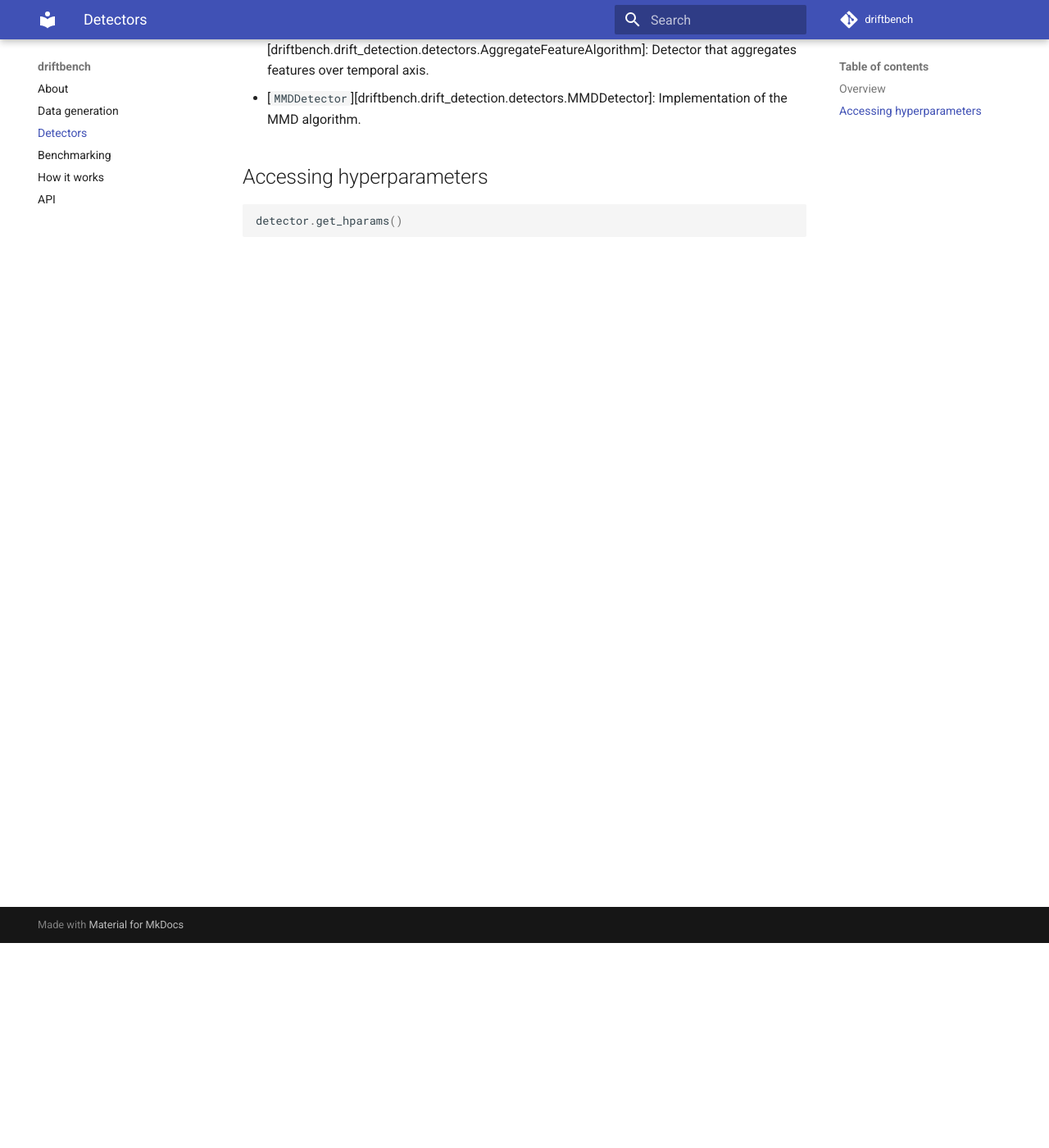
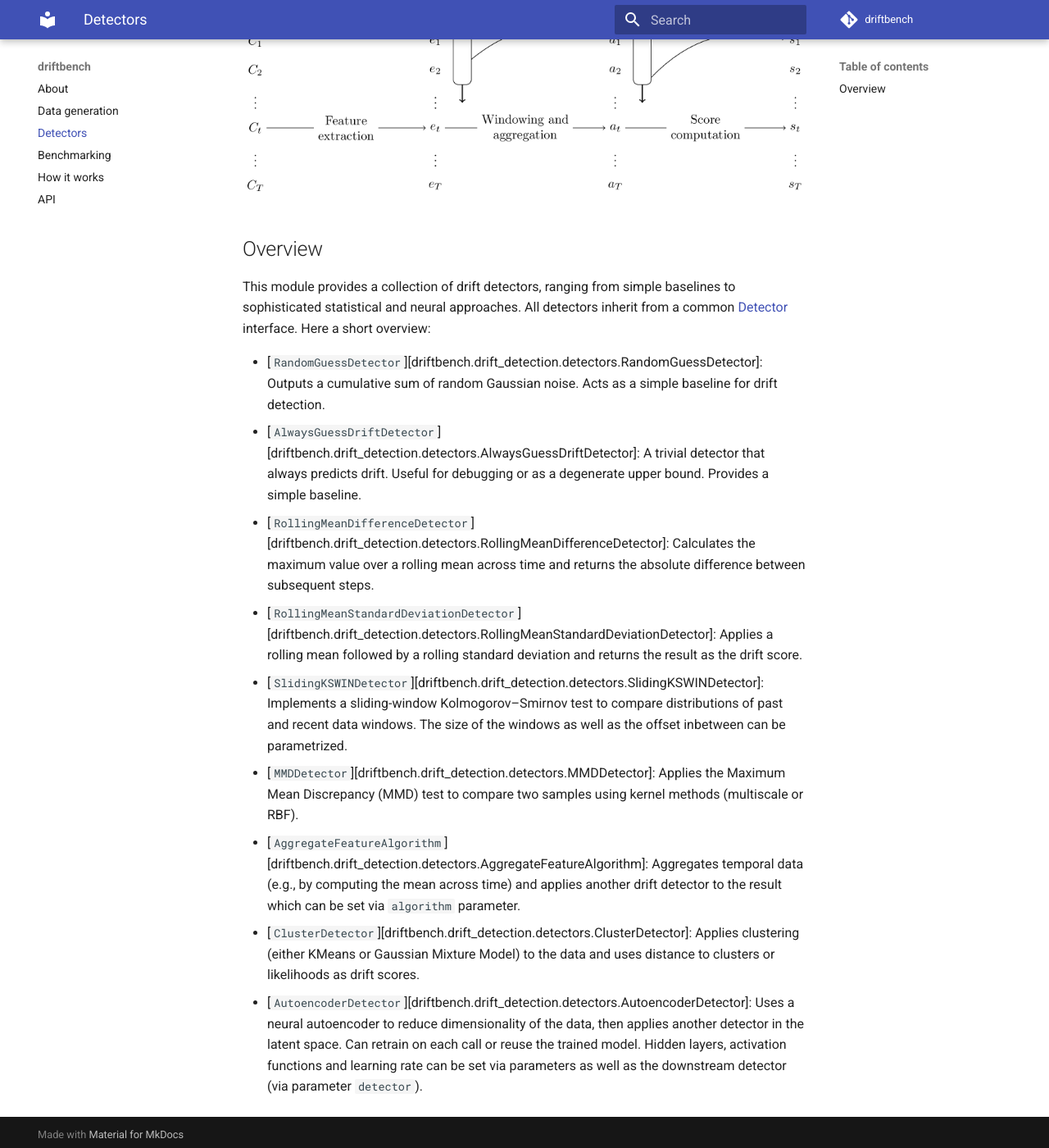
Before and after one commit to edgarWolf/driftbench, an MkDocs documentation site: the page built from docs/detectors.md, in a window 1280 px wide and 1400 px high, scrolled down 250 px. Shown: the whole window at 82% size. Built offline with MkDocs 1.6.1 and Material for MkDocs 9.7.7, drawn with Linux system fonts in a browser that asks for light colours; comment, search, counter and statistics services are not loaded; some of the changed text lies outside the part shown.

Commit message:
add documentation
Signed-off-by: Tobias Windisch <tobias.windisch@hs-kempten.de>

````diff
--- a/docs/detectors.md
+++ b/docs/detectors.md
@@ -1,18 +1,39 @@
-
 # Detectors
 
-## Overview
+Generally, the detection paradigm of `driftbench` follows the scheme illustrated below. First, features are extracted from each curve, and then aggregations are performed over the temporal axis (often corresponding to process executions) in the resulting latent space.
 
-Here is an overview of the detectors implemented:
+![Overview](./figures/overview.png)
 
 
-- [`AggregateFeatureAlgorithm`][driftbench.drift_detection.detectors.AggregateFeatureAlgorithm]: Detector that aggregates features over temporal axis.
-- [`MMDDetector`][driftbench.drift_detection.detectors.MMDDetector]: Implementation of the MMD algorithm.
+## Overview
+This module provides a collection of drift detectors, ranging from simple baselines to sophisticated
+statistical and neural approaches. All detectors inherit from a common
+[Detector](driftbench.drift_detection.detectors.Detector) interface. Here a short overview:
 
-
-## Accessing hyperparameters
-
-
-```python
-detector.get_hparams()
-```
+ - [`RandomGuessDetector`][driftbench.drift_detection.detectors.RandomGuessDetector]: Outputs a
+   cumulative sum of random Gaussian noise. Acts as a simple baseline for drift detection.
+ - [`AlwaysGuessDriftDetector`][driftbench.drift_detection.detectors.AlwaysGuessDriftDetector]: A
+   trivial detector that always predicts drift. Useful for debugging or as a degenerate upper bound.
+   Provides a simple baseline.
+ - [`RollingMeanDifferenceDetector`][driftbench.drift_detection.detectors.RollingMeanDifferenceDetector]:
+   Calculates the maximum value over a rolling mean across time and returns the absolute difference
+   between subsequent steps.
+ - [`RollingMeanStandardDeviationDetector`][driftbench.drift_detection.detectors.RollingMeanStandardDeviationDetector]:
+   Applies a rolling mean followed by a rolling standard deviation and returns the result as the
+   drift score.
+ - [`SlidingKSWINDetector`][driftbench.drift_detection.detectors.SlidingKSWINDetector]:  Implements
+   a sliding-window Kolmogorov–Smirnov test to compare distributions of past and recent data
+   windows. The size of the windows as well as the offset inbetween can be parametrized.
+ - [`MMDDetector`][driftbench.drift_detection.detectors.MMDDetector]: Applies the Maximum Mean
+   Discrepancy (MMD) test to compare two samples using kernel methods (multiscale or RBF).
+ - [`AggregateFeatureAlgorithm`][driftbench.drift_detection.detectors.AggregateFeatureAlgorithm]:
+   Aggregates temporal data (e.g., by computing the mean across time) and applies another drift
+   detector to the result which can be set via `algorithm` parameter.
+ - [`ClusterDetector`][driftbench.drift_detection.detectors.ClusterDetector]: Applies clustering
+   (either KMeans or Gaussian Mixture Model) to the data and uses distance to clusters or
+   likelihoods as drift scores.
+ - [`AutoencoderDetector`][driftbench.drift_detection.detectors.AutoencoderDetector]:  Uses a neural
+   autoencoder to reduce dimensionality of the data, then applies another detector in the latent
+   space. Can retrain on each call or reuse the trained model. Hidden layers, activation functions
+   and learning rate can be set via parameters as well as the downstream detector (via parameter
+   `detector`).
--- a/mkdocs.yml
+++ b/mkdocs.yml
@@ -9,7 +9,7 @@ theme:
     color_mode: auto
     hljs_languages:
       - python
-    navigation_depth: 3
+    navigation_depth: 4
     include_sidebar: true
     features:
       - navigation.expand
````
Also changed, not shown: docs/benchmarking.md (+6 -2 lines), docs/figures/overview.png (added), docs/metrics.md (added), 2 other files.
